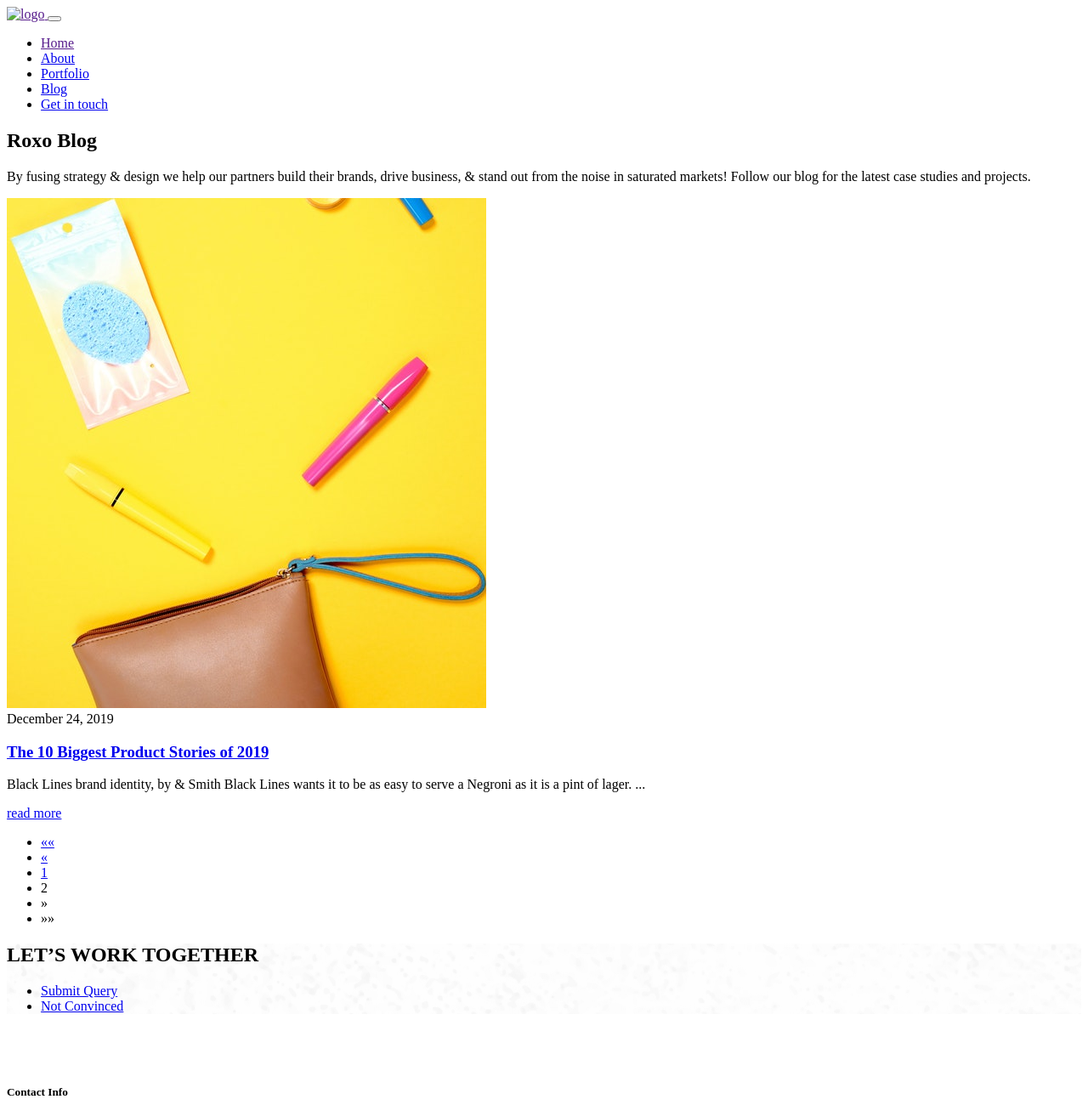
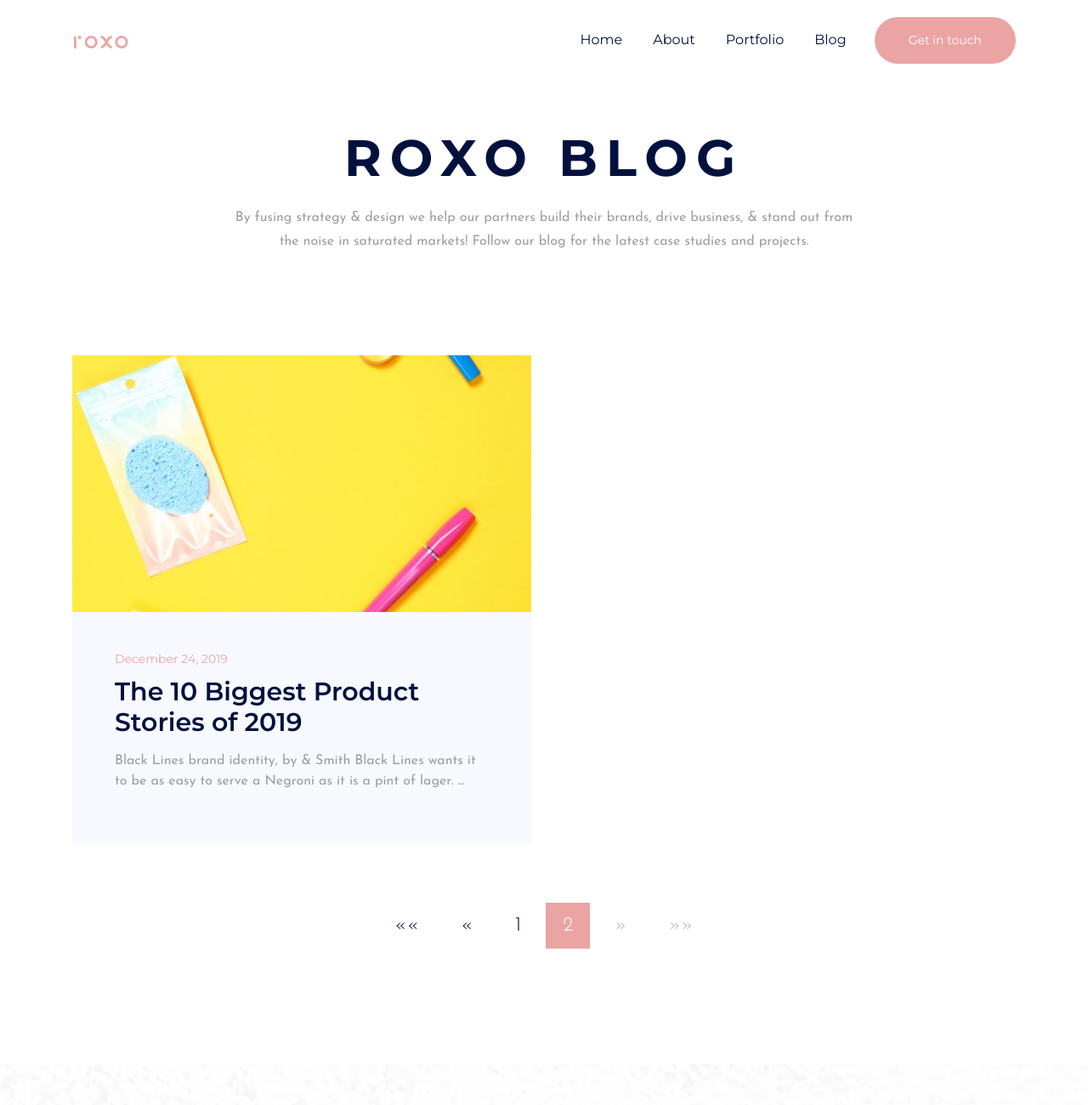
Before and after one commit to eda0717/Hugo_Blog, a plain HTML site: page blog/page/2/index.html in a window 1280 px wide. Shown: the top 1300 px of the page at 85% size. Drawn offline with Linux system fonts and the light colour scheme; files that its build step writes are made by us from their sources; the site is published under a folder, as on GitHub Pages, so addresses that start at the root find nothing.

Commit message:
調整文章連結路徑

```diff
--- a/blog/page/2/index.html
+++ b/blog/page/2/index.html
@@ -13,20 +13,20 @@
 
   <!-- Bootstrap -->
 
-  <link rel="stylesheet" href="/css/bootstrap.min.css" />
+  <link rel="stylesheet" href="../../../css/bootstrap.min.css" />
   <!-- font-awesome -->
-  <link rel="stylesheet" href="font-awesome/css/font-awesome.min.css" />
+  <link rel="stylesheet" href="../../../font-awesome/css/font-awesome.min.css" />
   <!-- Main Stylesheets -->
 
-  <link href="/scss/style.min.css" rel="stylesheet" />
+  <link href="../../../scss/style.min.css" rel="stylesheet" />
 
 
-  <link rel="shortcut icon" href="/images/favicon.png" type="image/x-icon" />
-  <link rel="icon" href="/images/favicon.ico" type="image/x-icon" />
+  <link rel="shortcut icon" href="../../../images/favicon.png" type="image/x-icon" />
+  <link rel="icon" href="../../../images/favicon.ico" type="image/x-icon" />
 </head><body><nav class="navbar navbar-expand-lg site-navigation">
   <div class="container">
     <a class="navbar-brand" href="">
-      <img src="/images/logo.png" alt="logo" />
+      <img src="../../../images/logo.png" alt="logo" />
     </a>
     <button
       class="navbar-toggler collapsed"
@@ -46,7 +46,7 @@
 
 
           <li class="nav-item">
-            <a class="nav-link" href=""
+            <a class="nav-link" href="../../../"
               >Home</a
             >
           </li>
@@ -54,7 +54,7 @@
 
 
           <li class="nav-item">
-            <a class="nav-link" href="about"
+            <a class="nav-link" href="../../../about"
               >About</a
             >
           </li>
@@ -62,7 +62,7 @@
 
 
           <li class="nav-item">
-            <a class="nav-link" href="portfolio"
+            <a class="nav-link" href="../../../portfolio"
               >Portfolio</a
             >
           </li>
@@ -70,7 +70,7 @@
 
 
           <li class="nav-item">
-            <a class="nav-link" href="blog"
+            <a class="nav-link" href=""
               >Blog</a
             >
           </li>
@@ -80,7 +80,7 @@
           <li class="nav-item">
             <a
               class="nav-link btn btn-sm btn-primary btn-sm-rounded"
-              href="contact"
+              href="../../../contact"
             >
               <span class="btn-area">
                 <span data-text="Get in touch">
@@ -123,11 +123,11 @@
 
           <div class="site-blog-post-content">
             <span>December 24, 2019</span>
-            <h3><a href="/blog/the-10-biggest-product-stories-of-2019/">The 10 Biggest Product Stories of 2019</a></h3>
+            <h3><a href="../../../blog/the-10-biggest-product-stories-of-2019/">The 10 Biggest Product Stories of 2019</a></h3>
             <p>
               Black Lines brand identity, by &amp; Smith Black Lines wants it to be as easy to serve a Negroni as it is a pint of lager. ...
             </p>
-            <a href="/blog/the-10-biggest-product-stories-of-2019/" class="read-more">read more</a>
+            <a href="../../../blog/the-10-biggest-product-stories-of-2019/" class="read-more">read more</a>
           </div>
         </article>
       </div>
@@ -140,10 +140,10 @@
         <a href="/blog/" aria-label="First" class="page-link" role="button"><span aria-hidden="true">&laquo;&laquo;</span></a>
       </li>
       <li class="page-item">
-        <a href="/blog/" aria-label="Previous" class="page-link" role="button"><span aria-hidden="true">&laquo;</span></a>
+        <a href="../../..//blog/" aria-label="Previous" class="page-link" role="button"><span aria-hidden="true">&laquo;</span></a>
       </li>
       <li class="page-item">
-        <a href="/blog/" aria-label="Page 1" class="page-link" role="button">1</a>
+        <a href="../../../blog" aria-label="Page 1" class="page-link" role="button">1</a>
       </li>
       <li class="page-item active">
         <a aria-current="page" aria-label="Page 2" class="page-link" role="button">2</a>
@@ -283,7 +283,7 @@
 
 
 
-<script src="/js/vendor.min.js"></script>
+<script src="../../../js/vendor.min.js"></script>
 
-<script src="/js/script.min.js"></script></body>
+<script src="../../../js/script.min.js"></script></body>
 </html>
```
Also changed, not shown: portfolio/page/2/index.html (+6 -6 lines).
